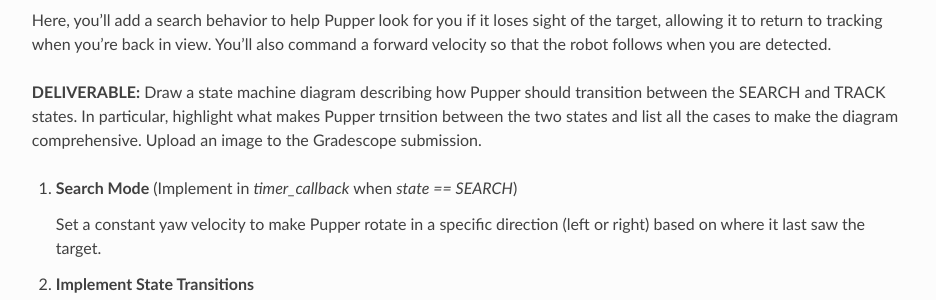
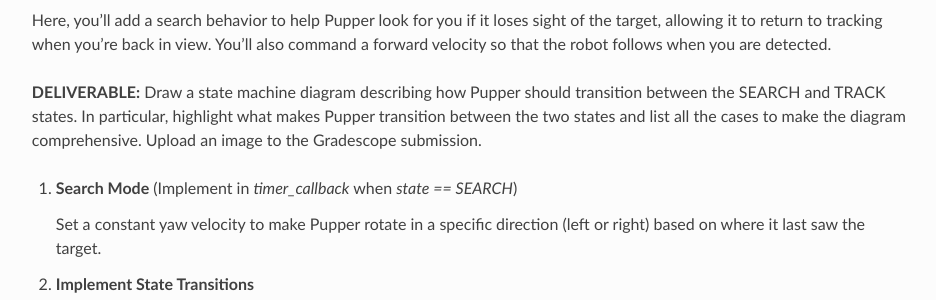
Before and after one commit to cs123-stanford/cs123-stanford, a Sphinx documentation site: the page built from docs/schedule/labs/spring-25/lab-6.rst, in a window 1280 px wide and 900 px high, scrolled down 5614 px. Shown: the part 175-475 px from the top of the window, without its empty margins (320-1256 px from the left). Built offline with Sphinx 7.4.7 and the Read the Docs theme 3.1.0, drawn with Linux system fonts in a browser that asks for light colours; some of the changed text lies outside the part shown.

Commit message:
fix typi

```diff
--- a/docs/schedule/labs/spring-25/lab-6.rst
+++ b/docs/schedule/labs/spring-25/lab-6.rst
@@ -3,7 +3,7 @@
 
 *Goal: Use computer vision to enable Pupper to follow a person by processing (fisheye) camera input!*
 
-In this lab, you’ll use an object detection model to detect a person in Pupper's field of view and control its movement to follow that person. You’ll implement a simple tracking and searching behavior using a state machine, allowing Pupper to maintain focus on the target when visible and initiate a search if the target moves out of view.
+In this lab, you'll use an object detection model to detect a person in Pupper's field of view and control its movement to follow that person. You'll implement a simple tracking and searching behavior using a state machine, allowing Pupper to maintain focus on the target when visible and initiate a search if the target moves out of view.
 
 **Note:** The object detector used in this lab can detect multiple types of objects. However, for simplicity in this lab, the detection array has already been filtered to only include detections of people. This ensures that Pupper will respond solely to human targets.
 
@@ -70,7 +70,7 @@
 
         If you are having trouble connecting, try turning internet sharing off, enabling all options, and then turning it back on. You can also SSH and visualize topics from Pupper over wifi, but this is not recommended as it is slower and less reliable.
 
-   #. Visualize the “annotated_image” topic with people detections by selecting the gear icon on the top right panel that says ``/camera/image_raw`` to configure it. Under ``General``, set the topic to ``/annotated_image`` and the calibration to ``None``.
+   #. Visualize the "annotated_image" topic with people detections by selecting the gear icon on the top right panel that says ``/camera/image_raw`` to configure it. Under ``General``, set the topic to ``/annotated_image`` and the calibration to ``None``.
 
 
         .. figure:: ../../../_static/lab7_2.png
@@ -85,7 +85,7 @@
 
             Click the icon with the 3 dots in the top right corner of the window and select "fullscreen".
 
-    #. Check detections: You should see a camera feed with bounding boxes around detected people. If you don’t see any detections, ask a TA. If the image is upside down, edit `this line <https://github.com/cs123-stanford/lab_7_2024/blob/7f84dbdb882c477ecbe04a76b122b19a6ef7dc8f/hailo_detection.py#L78>`_ in ``hailo_detection.py`` to flip the image. If the image is blurry, ask a TA to help you adjust the lens.
+    #. Check detections: You should see a camera feed with bounding boxes around detected people. If you don't see any detections, ask a TA. If the image is upside down, edit `this line <https://github.com/cs123-stanford/lab_7_2024/blob/7f84dbdb882c477ecbe04a76b122b19a6ef7dc8f/hailo_detection.py#L78>`_ in ``hailo_detection.py`` to flip the image. If the image is blurry, ask a TA to help you adjust the lens.
 
         .. figure:: ../../../_static/lab7_4.png
             :align: center
@@ -95,15 +95,15 @@
 
    Open `lab_7.py` and take a look at the code structure. Notice the two main callback functions:
 
-   - **detection_callback**: Triggered whenever a new detection message is received. This is where you’ll process detections and determine the target’s location.
-   - **timer_callback**: Runs periodically to update Pupper’s behavior based on the current state and target position. This is where you’ll implement the control logic for tracking or searching.
+   - **detection_callback**: Triggered whenever a new detection message is received. This is where you'll process detections and determine the target's location.
+   - **timer_callback**: Runs periodically to update Pupper's behavior based on the current state and target position. This is where you'll implement the control logic for tracking or searching.
 
-   Most of your work will happen in these callbacks, where you’ll add code to process detections and control Pupper based on target visibility.
+   Most of your work will happen in these callbacks, where you'll add code to process detections and control Pupper based on target visibility.
 
 Step 1. Object Detection
 ^^^^^^^^^^^^^^^^^^^^^^^^^^^^^^^^^^^^^^^^^^^^^
 
-In this section, you’ll work on extracting and processing target position information from the camera feed.
+In this section, you'll work on extracting and processing target position information from the camera feed.
 
 1. **Inspect Detection Messages**
 
@@ -118,7 +118,7 @@
 
 3. **Normalize X Position**
 
-   Convert the `x` position to a range between -1.0 and 1.0 using the `IMAGE_WIDTH` constant, with 0 representing the center of the image. This will help you interpret the target’s position more easily. Alternatively, you can look at the image extracted from the fisheye camera to customize the normalization! That may yield a better result.
+   Convert the `x` position to a range between -1.0 and 1.0 using the `IMAGE_WIDTH` constant, with 0 representing the center of the image. This will help you interpret the target's position more easily. Alternatively, you can look at the image extracted from the fisheye camera to customize the normalization! That may yield a better result.
 
 4. **Verify Position**
 
@@ -139,11 +139,11 @@
 Step 2. Visual Servoing
 ^^^^^^^^^^^^^^^^^^^^^^^^^^^^^^^^^^^^^^^^^^^^^^^^
 
-Now that you can detect and locate the target, you’ll implement a control mechanism to keep Pupper oriented toward it. (Implement in `timer_callback` when `state == TRACK`)
+Now that you can detect and locate the target, you'll implement a control mechanism to keep Pupper oriented toward it. (Implement in `timer_callback` when `state == TRACK`)
 
 1. **Proportional Control**
 
-   Implement a proportional controller to calculate a yaw velocity command based on the target’s normalized `x` position. Define a proportional gain constant, which controls how quickly Pupper turns to center the target.
+   Implement a proportional controller to calculate a yaw velocity command based on the target's normalized `x` position. Define a proportional gain constant, which controls how quickly Pupper turns to center the target.
 
 2. **Test on Stand**
 
@@ -158,9 +158,9 @@
 Step 3. Search and Track
 ^^^^^^^^^^^^^^^^^^^^^^^^^^^^^^^^^^^^^^^^^^^^^
 
-Here, you’ll add a search behavior to help Pupper look for you if it loses sight of the target, allowing it to return to tracking when you’re back in view. You'll also command a forward velocity so that the robot follows when you are detected.
+Here, you'll add a search behavior to help Pupper look for you if it loses sight of the target, allowing it to return to tracking when you're back in view. You'll also command a forward velocity so that the robot follows when you are detected.
 
-**DELIVERABLE:** Draw a state machine diagram describing how Pupper should transition between the SEARCH and TRACK states. In particular, highlight what makes Pupper trnsition between the two states and list all the cases to make the diagram comprehensive. Upload an image to the Gradescope submission.
+**DELIVERABLE:** Draw a state machine diagram describing how Pupper should transition between the SEARCH and TRACK states. In particular, highlight what makes Pupper transition between the two states and list all the cases to make the diagram comprehensive. Upload an image to the Gradescope submission.
 
 1. **Search Mode** (Implement in `timer_callback` when `state == SEARCH`)
 
@@ -187,8 +187,8 @@
 
 4. **Tune Constants**
 
-   Experiment with different values for the proportional gain, timeout threshold, search yaw velocity, and forward velocity to make Pupper’s behavior smooth and responsive.
+   Experiment with different values for the proportional gain, timeout threshold, search yaw velocity, and forward velocity to make Pupper's behavior smooth and responsive.
 
 **DELIVERABLE:** Upload a video of Pupper tracking a person using the camera. Write about some of the deficiencies in the current implementation, and what you think may help fix it.
 
-By the end of this lab, you will have implemented a basic computer vision-based tracking system that enables Pupper to autonomously follow a person. The simple state machine will allow Pupper to handle target loss by searching for the target, making the tracking behavior more robust. Experiment with tuning to optimize Pupper’s performance. Enjoy watching Pupper follow you around!
+By the end of this lab, you will have implemented a basic computer vision-based tracking system that enables Pupper to autonomously follow a person. The simple state machine will allow Pupper to handle target loss by searching for the target, making the tracking behavior more robust. Experiment with tuning to optimize Pupper's performance. Enjoy watching Pupper follow you around!
```
Also changed, not shown: other parts of docs/schedule/labs/spring-25/lab-6.rst (+3 -3 lines).
